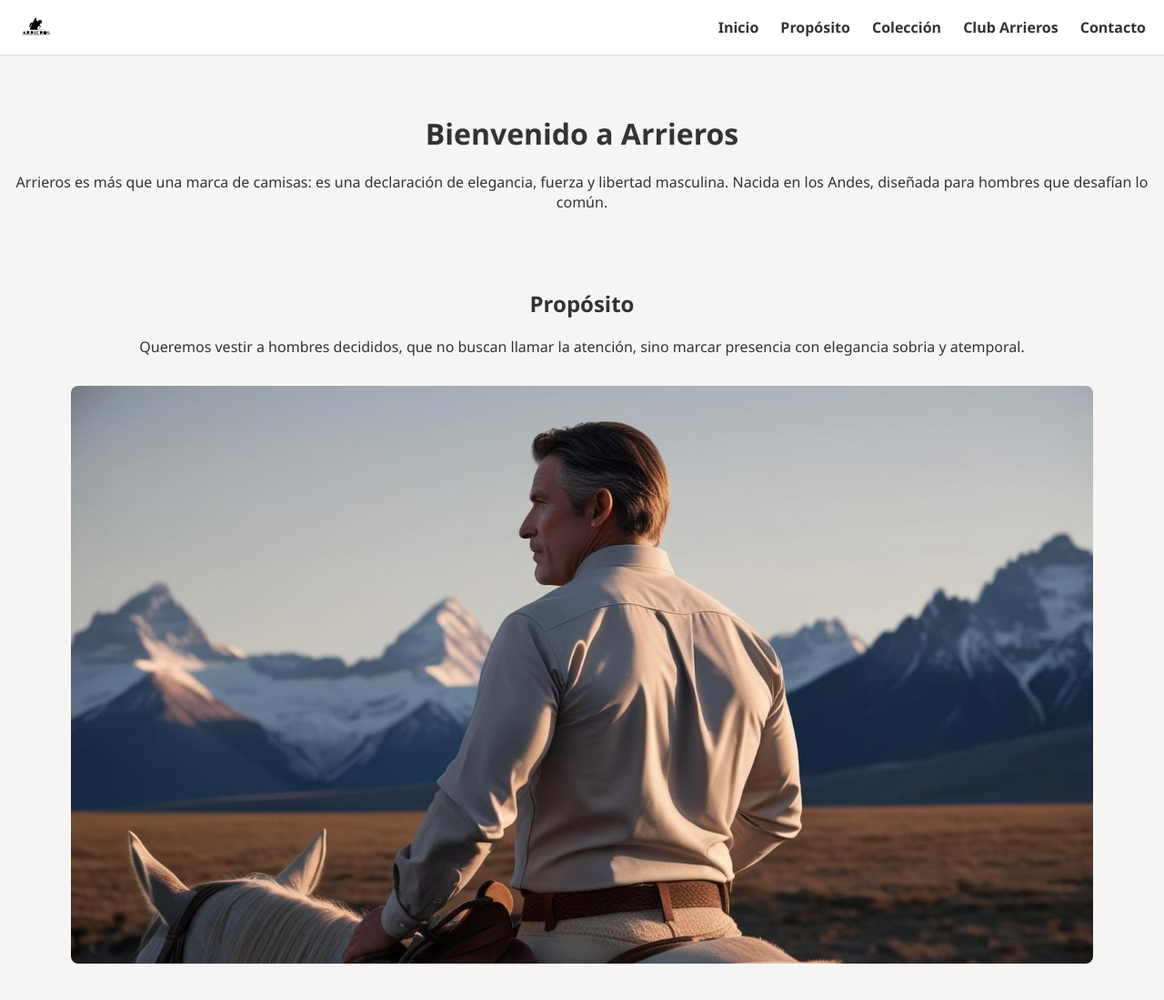
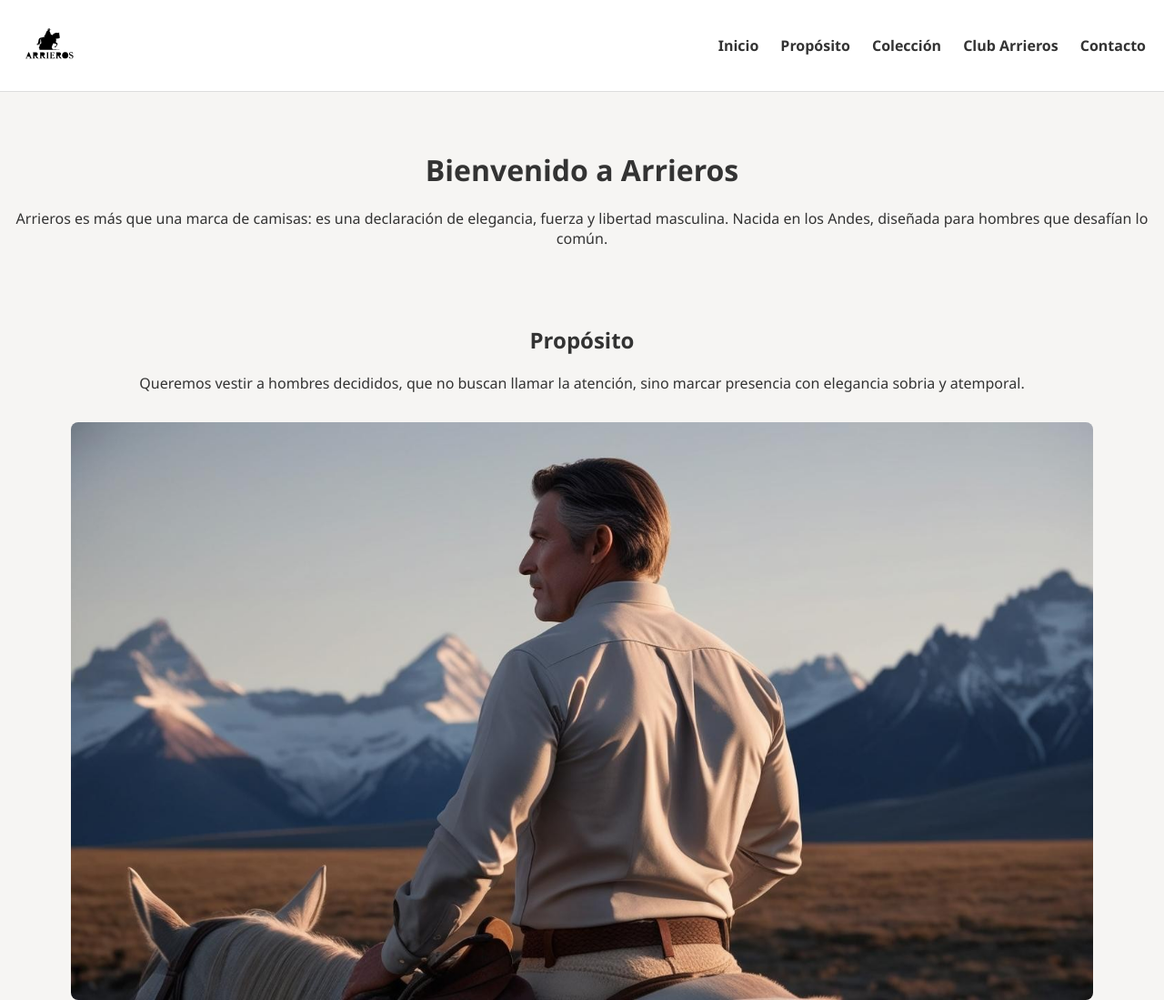
Before and after one commit to Arrieros/arriero4, a plain HTML site: page index.html in a window 1280 px wide. Shown: the top 1099 px of the page at 91% size. Drawn offline with Linux system fonts and the light colour scheme.

Commit message:
Update style.css

```diff
--- a/css/style.css
+++ b/css/style.css
@@ -29,7 +29,8 @@ body {
     font-weight: bold;
 }
 .logo-nav {
-    height: 40px;
+    height: 70px; /* o incluso 80px */
+    padding: 5px 0;
 }
 header {
     text-align: center;
```
